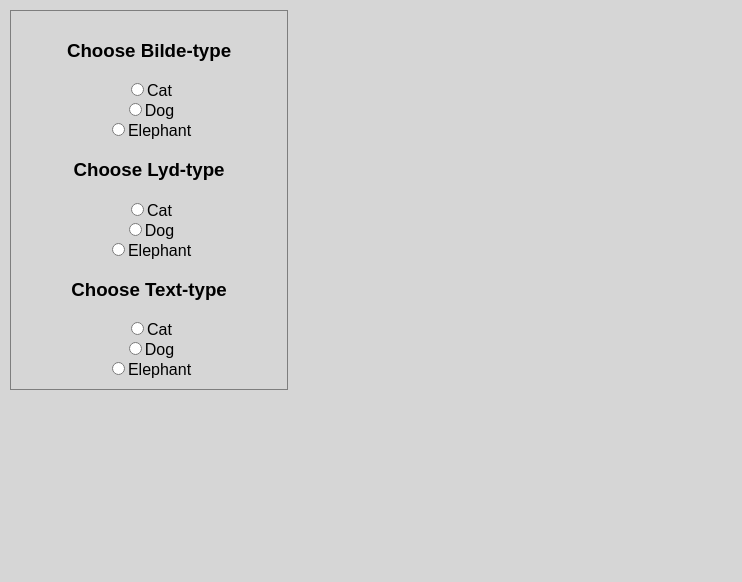
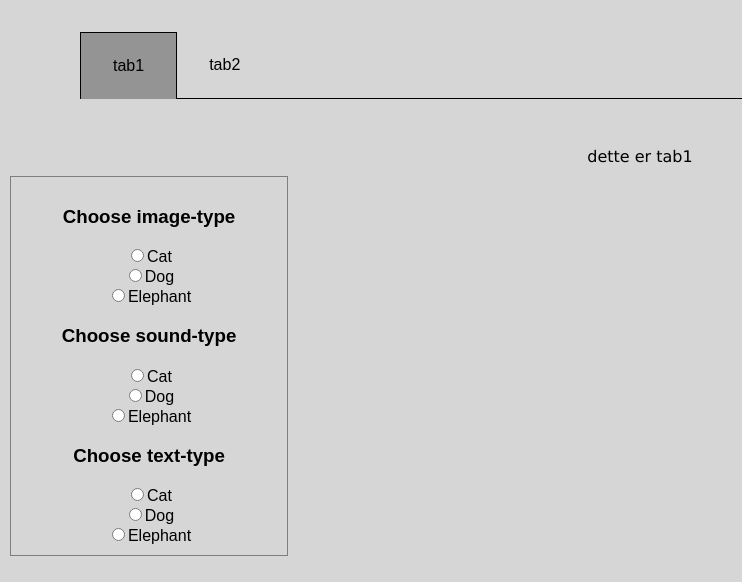
Before and after one commit to Darti12/Prosjekt-2, a React (Create React App) app in the folder pro2/: page / in a window 1280 px wide. Shown: the top 582 px of the page, without its empty margins (0-742 px from the left). Built offline with nearby package versions, Linux system fonts and the light colour scheme.

Commit message:
Kan nå hente choices ut ifra tabs.jsx komponenten

```diff
--- a/pro2/src/App.js
+++ b/pro2/src/App.js
@@ -1,16 +1,32 @@
 import React, { Component } from "react";
 import "./App.css";
-import Tabs from "./components/Tab.js";
-import Visuals from "./components/Visuals.jsx";
+import Tabs from "./components/Tabs.jsx";
 import Category from "./components/Category";
 
-// components
+class App extends Component {
+  state = {
+    textType: null,
+    imageType: null,
+    soundType: null
+  };
+  getInfoFromCategories = info => {
+    this.setState({ textType: info.textType });
+    this.setState({ imageType: info.imageType });
+    this.setState({ soundType: info.soundType });
+  };
 
-class App extends Component {
   render() {
     return (
       <div className="App">
-        <Category />
+        <Tabs>
+          <div label="tab1" typer={this.state}>
+            dette er tab1
+          </div>
+          <div label="tab2" typer={this.state}>
+            dette er tab2
+          </div>
+        </Tabs>
+        <Category onChangeValue={this.getInfoFromCategories} />
       </div>
     );
   }
--- a/pro2/src/components/Category.jsx
+++ b/pro2/src/components/Category.jsx
@@ -8,40 +8,40 @@ class Category extends Component {
     soundType: null
   };
 
-  hello() {
+  sendInfoUp() {
     console.log("text: " + this.state.textType);
     console.log("lyd: " + this.state.soundType);
     console.log("bilde: " + this.state.imageType);
+    this.props.onChangeValue(this.state);
   }
 
   handleChangeValueImage = e => {
-    this.state.imageType = e;
     this.setState({ imageType: e });
-    this.hello();
+    this.sendInfoUp();
   };
   handleChangeValueSound = e => {
-    this.state.soundType = e;
     this.setState({ soundType: e });
+    this.sendInfoUp();
   };
   handleChangeValueText = e => {
-    this.state.textType = e;
     this.setState({ textType: e });
+    this.sendInfoUp();
   };
   render() {
     return (
       <div id="Category-container">
         <Choices
-          type="Bilde"
+          type="image"
           value={this.state.imageType}
           onChangeValue={this.handleChangeValueImage}
         />
         <Choices
-          type="Lyd"
+          type="sound"
           value={this.state.soundType}
           onChangeValue={this.handleChangeValueSound}
         />
         <Choices
-          type="Text"
+          type="text"
           value={this.state.textType}
           onChangeValue={this.handleChangeValueText}
         />
--- a/pro2/src/components/Choices.jsx
+++ b/pro2/src/components/Choices.jsx
@@ -1,5 +1,4 @@
 import React, { Component } from "react";
-import PropTypes from "prop-types";
 
 class Choices extends Component {
   state = {};
--- a/pro2/src/components/Tabs.jsx
+++ b/pro2/src/components/Tabs.jsx
@@ -1,17 +1,18 @@
 import React, { Component } from "react";
 import PropTypes from "prop-types";
 import Tab from "./Tab.jsx";
-import Visuals from "./Visuals";
 
 class Tabs extends Component {
+  state = {
+    activeTab: this.props.children[0].props.label
+  };
   static propTypes = {
     children: PropTypes.instanceOf(Array).isRequired
   };
 
   constructor(props) {
     super(props);
-
-    this.state = {
+    this.State += {
       activeTab: this.props.children[0].props.label
     };
   }
@@ -28,6 +29,7 @@ class Tabs extends Component {
       props: { children },
       state: { activeTab }
     } = this;
+
     return (
       <div className="tabs">
         <ol className="tab-list">
```
